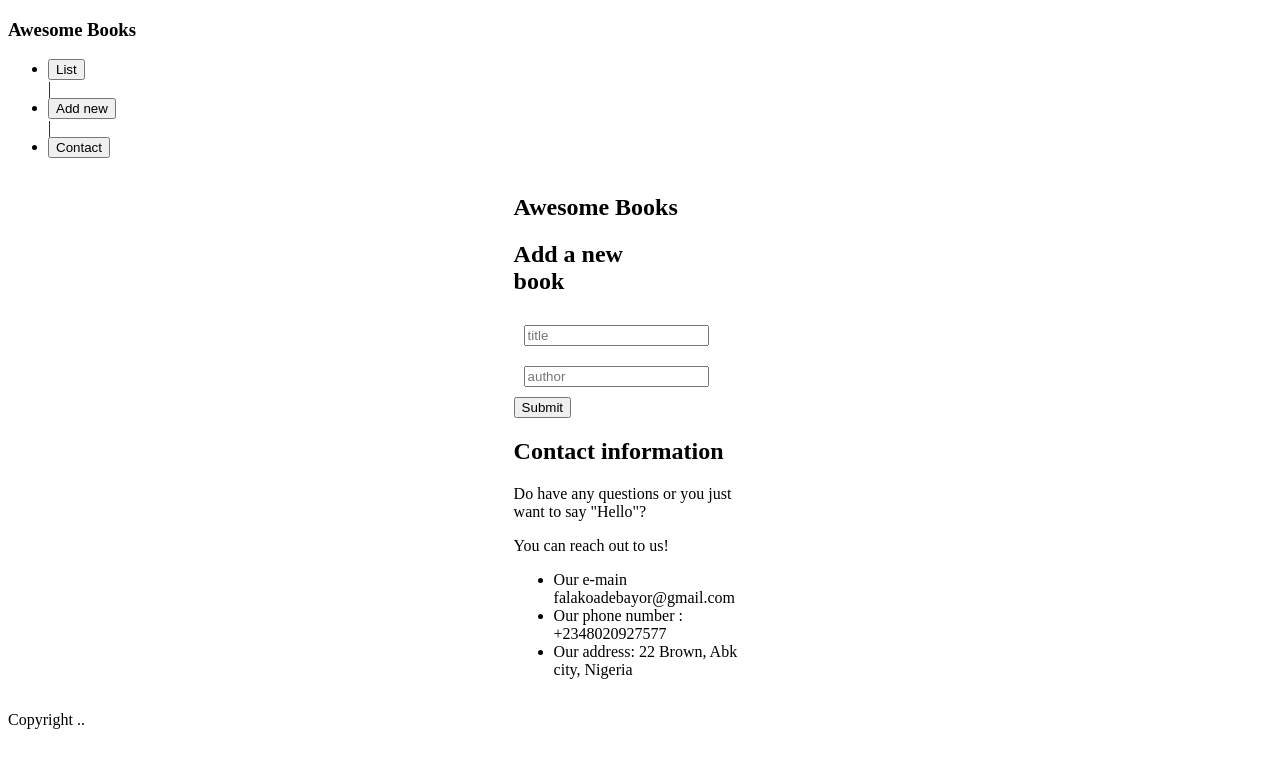
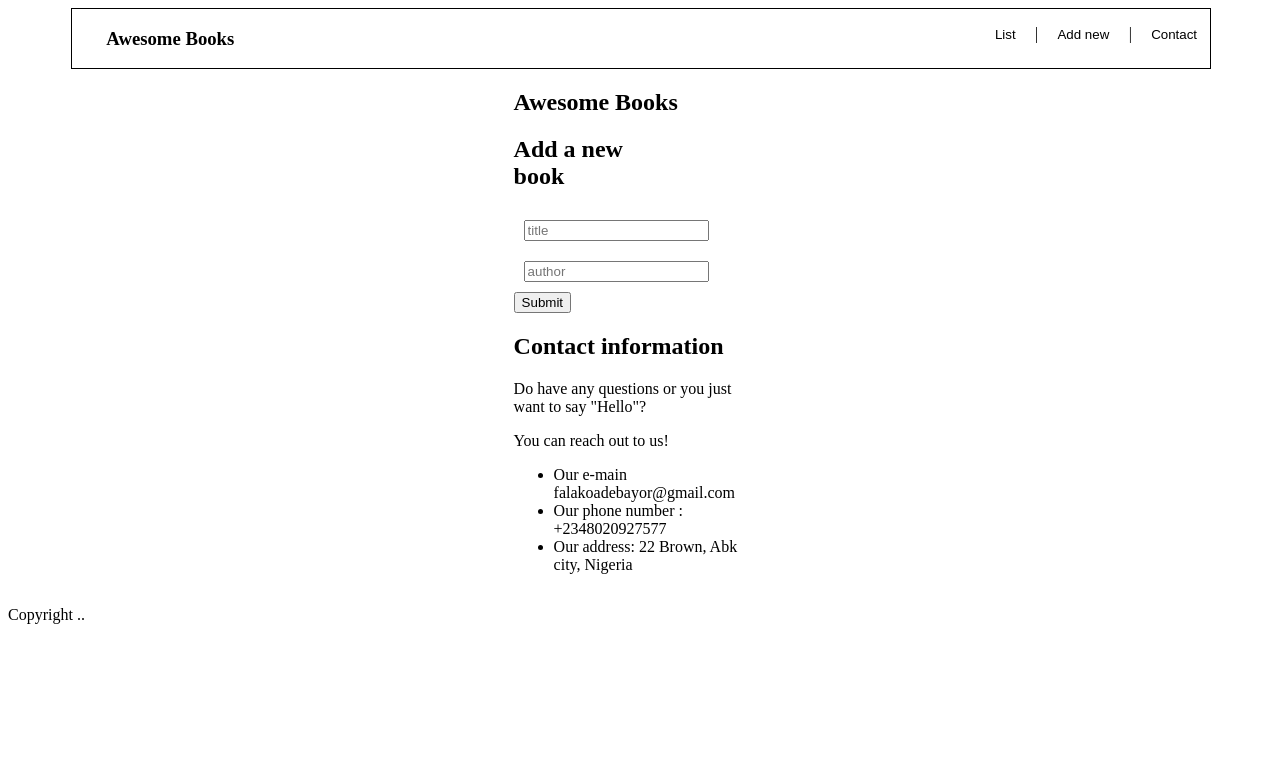
Before and after one commit to toyman640/Awesome-books, a website with bundled scripts: page index.html in a window 1280 px wide. Built offline with nearby package versions, Linux system fonts and the light colour scheme.

Commit message:
Add style to menu bar

```diff
--- a/style.css
+++ b/style.css
@@ -1,3 +1,36 @@
+.navigation {
+  border: 1px solid #000;
+  margin-left: 5%;
+
+  width: 90%;
+}
+
+.logo {
+  margin-left: 3%;
+}
+
+.main-nav-section {
+  display: flex;
+  justify-content: space-between;
+}
+
+.menu-items {
+  display: flex;
+  width: 20%;
+  justify-content: space-around;
+}
+
+.menu-items li {
+  list-style: none;
+}
+
+.menu-items button {
+  border: 0;
+  background-color: #fff;
+  cursor: pointer;
+
+}
+
 .main-page {
   display: grid;
   grid-template-columns: 2fr 1fr 2fr;
```
